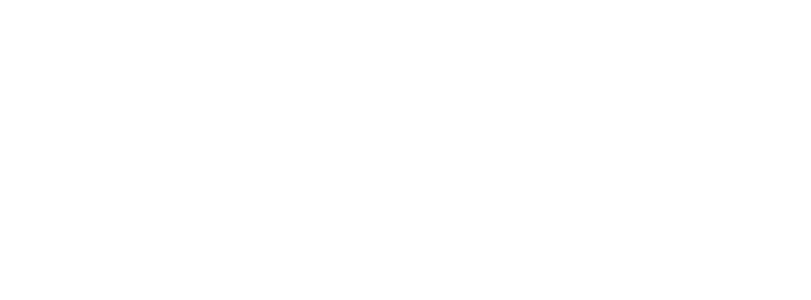
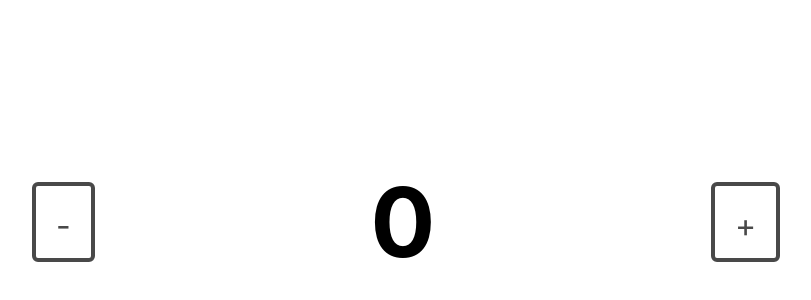
Before and after one commit to MarioHdpz/react-exercises, a React (Create React App) app: page / in a window 1280 px wide. Shown: the part 28-328 px from the top of the page, without its empty margins (234-1045 px from the left). Built offline with nearby package versions, Linux system fonts and the light colour scheme.

Commit message:
Exercise 1

```diff
--- a/src/App.css
+++ b/src/App.css
@@ -1,3 +1,33 @@
-.main {
-  text-align: center;
+
+
+.counter {
+  margin: 10%;
+  display: flex;
+  align-items: center;
+  justify-content: space-around;
 }
+
+.counter > div {
+  height: 1em;
+  color: #494949 !important;
+  text-transform: uppercase;
+  background: #ffffff;
+  padding: 20px;
+  border: 4px solid #494949 !important;
+  border-radius: 6px;
+  display: inline-block;
+  font-size: 2em;
+}
+
+.counter > div:hover {
+  color: #ffffff !important;
+  background: #f6b93b;
+  border-color: #f6b93b !important;
+  transition: all 0.1s ease 0s;
+  cursor: pointer;
+}
+
+h1 {
+  font-size: 6em;
+  display: inline-block;
+}
--- a/src/App.js
+++ b/src/App.js
@@ -1,9 +1,11 @@
 import React from 'react';
 import './App.css';
+import Counter from './components/Counter';
 
 function App() {
   return (
     <div className="main">
+      <Counter />
     </div>
   );
 }
--- /dev/null
+++ b/src/components/Counter/index.js
@@ -0,0 +1,21 @@
+import React, { Component } from "react";
+
+export default class Counter extends Component {
+    state = {
+        count: 0,
+    }
+
+    add = () => {}
+
+    substract = () => {}
+
+    render() {
+        return (
+            <div className="counter">
+                <div>-</div>
+                <h1>{this.state.count}</h1>
+                <div>+</div>
+            </div>
+        );
+    }
+}
```
Also changed, not shown: 1 other file (tests, documents, lock files or other folders).
